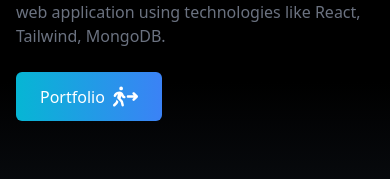
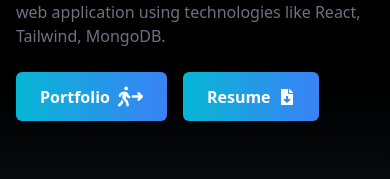
Before and after one commit to Mosayeb09/React_Portfolio, a React (Vite) app: page / in a window 390 px wide. Shown: the part 340-519 px from the top of the page. Built offline with nearby package versions, Linux system fonts and the light colour scheme.

Commit message:
creating resume option to small sceen

```diff
--- a/src/Component/Home/Home.jsx
+++ b/src/Component/Home/Home.jsx
@@ -1,6 +1,7 @@
 import { Link } from 'react-scroll';
 import HeroImage from '../../assets/Portfolio_assets/hero-pfl.png'
 import { FaPersonWalkingArrowRight } from "react-icons/fa6";
+import { FaFileDownload } from "react-icons/fa";
 
 const Home = () => {
     return (
@@ -15,16 +16,29 @@ const Home = () => {
                         Currently,I love to work on web application using technologies like
                         React, Tailwind, MongoDB.
                     </p>
-                    <div>
-                        <Link to='portfolio' smooth duration={500} className='group text-white w-fit px-6 py-3 my-2 flex items-center rounded-md bg-gradient-to-r from-cyan-500 to-blue-500 gap-2 cursor-pointer '>
+                    <div className=' flex gap-4'>
+                        <Link to='portfolio' smooth duration={500} className='group text-white w-fit px-6 py-3 my-2 flex items-center rounded-md font-bold bg-gradient-to-r from-cyan-500 to-blue-500 gap-2 cursor-pointer '>
                             Portfolio
                             <span className='group-hover:rotate-90 duration-300  '><FaPersonWalkingArrowRight size={25} /></span>
 
                         </Link>
+
+                        <a
+                            href="../../../public/Mosayeb-Hossain.pdf"
+                            download= 'Mosayeb-Hossain.pdf'                            className="block  lg:hidden group w-fit px-6 py-3 my-2 flex items-center rounded-md bg-gradient-to-r from-cyan-500 to-blue-500 text-white font-bold  transition-transform duration-300"
+                        >
+                            Resume
+                            <span className="ml-2 group-hover:rotate-90 duration-300">
+                            <FaFileDownload />
+                            </span>
+                        </a>
+
+
+
                     </div>
                 </div>
                 <div>
-                    <img src={HeroImage} alt="my profile"  className='rounded-2xl mx-auto w-2/3 md:w-full  '/>
+                    <img src={HeroImage} alt="my profile" className='rounded-2xl mx-auto w-2/3 md:w-full  ' />
                 </div>
             </div>
         </div>
--- a/src/Component/SocialLink/SocialLink.jsx
+++ b/src/Component/SocialLink/SocialLink.jsx
@@ -45,7 +45,7 @@ const SocialLink = () => {
                     Resume <BsFillPersonLinesFill size={30} />
                 </>
             ),
-            href: '../../../public/Mosayeb Hossain(new +cv) .pdf',
+            href: '../../../public/Mosayeb-Hossain.pdf',
             className: 'rounded-br-md',
             download: true,
 
```
Also changed, not shown: 2 other files (tests, documents, lock files or other folders).
